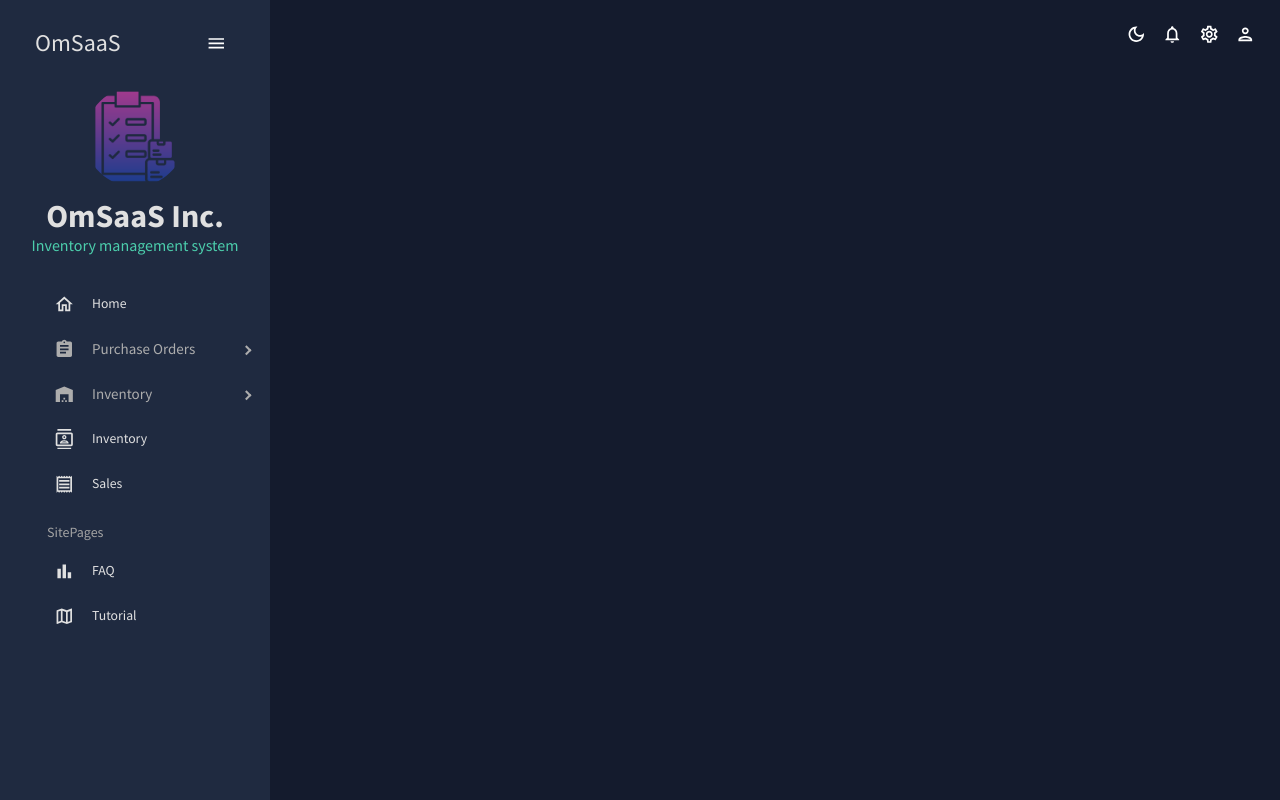
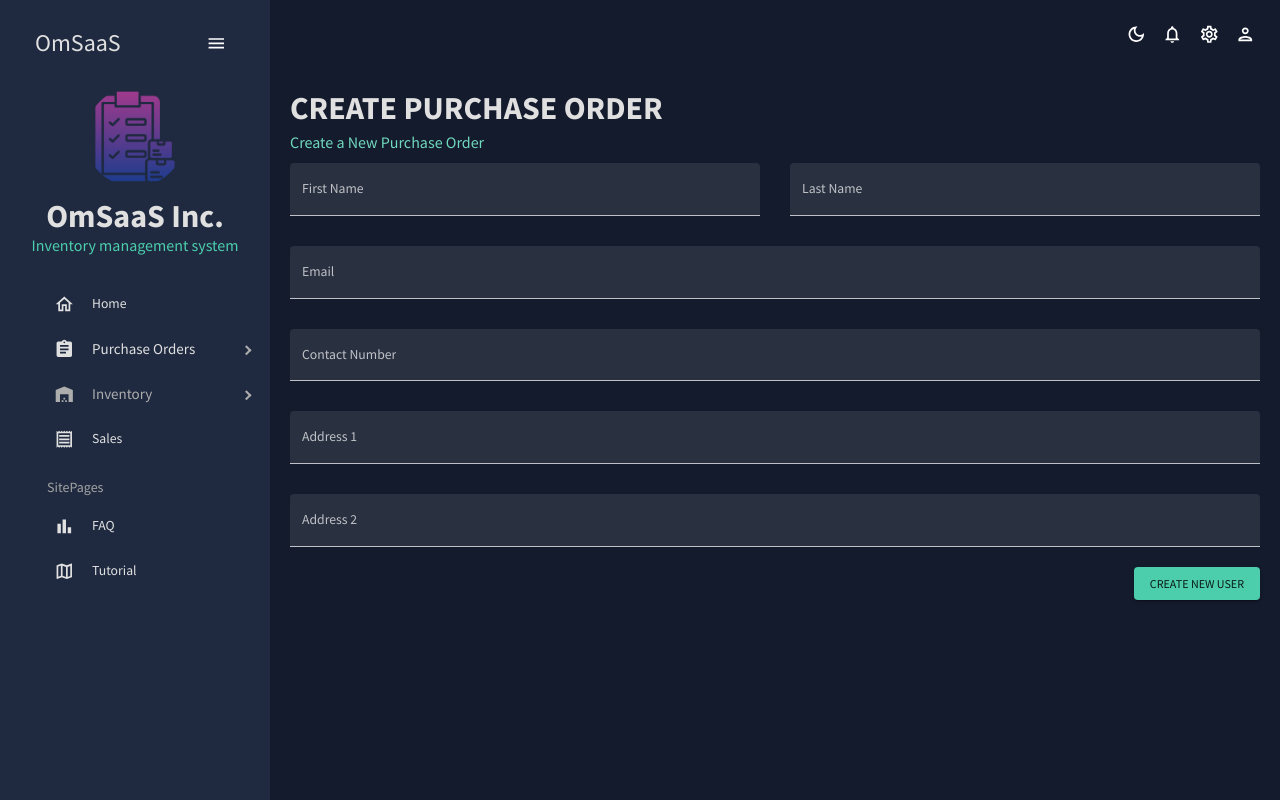
Before and after one commit to manukashyap/omsaas-dashboard, a React (Create React App) app: page /purchaseOrderCreate in a window 1280 px wide. Built offline with nearby package versions, Linux system fonts and the light colour scheme.

Commit message:
Added axios call pending orders + button color changes

```diff
--- a/package.json
+++ b/package.json
@@ -23,6 +23,7 @@
     "@testing-library/jest-dom": "^5.16.5",
     "@testing-library/react": "^13.3.0",
     "@testing-library/user-event": "^13.5.0",
+    "axios": "^1.7.2",
     "chart.js": "^3.9.1",
     "formik": "^2.2.9",
     "react": "^18.2.0",
--- a/src/App.js
+++ b/src/App.js
@@ -11,6 +11,8 @@ import { ColorModeContext, useMode } from "./theme";
 import Inventory from "./scenes/inventory";
 import Sales from "./scenes/sales";
 import Tutorial from "./scenes/tutorial";
+import PurchaseOrder from "./scenes/purchase_order";
+import Pending from "./scenes/pending";
 
 
 function App() {
@@ -28,6 +30,8 @@ function App() {
             <Routes>
               <Route path="/" element={<Home />} />
               <Route path="/purchase" element={<Purchase />} />
+              <Route path="/pending" element={<Pending />} />
+              <Route path="/purchaseOrderCreate" element={<PurchaseOrder />} />
               <Route path="/inventory" element={<Inventory />} />
               <Route path="/sales" element={<Sales />} />
               <Route path="/faq" element={<FAQ />} />
--- /dev/null
+++ b/src/components/purchase/BackendPurchaseList.jsx
@@ -0,0 +1,45 @@
+import React, { useState } from 'react';
+import axios from 'axios';
+import { Box, Button, Typography, List, ListItem, ListItemText, Divider } from '@mui/material';
+
+const BackendPurchaseList = () => {
+  const [orders, setOrders] = useState([]);
+
+  const fetchOrders = async () => {
+    try {
+      const response = await axios.get('http://localhost:8080/api/v1/orders');
+      setOrders(response.data);
+    } catch (error) {
+      console.error('Error fetching orders:', error);
+    }
+  };
+
+  return (
+    <Box sx={{ padding: 2 }}>
+      <Button variant="contained" onClick={fetchOrders} sx={{ marginBottom: 2 }}>
+        Fetch Pending Orders
+      </Button>
+      <List>
+        {orders.map((order, index) => (
+          <React.Fragment key={index}>
+            <ListItem>
+              <ListItemText
+                primary={`Order Status: ${order.orderStatus}`}
+                secondary={
+                  <>
+                    <Typography component="span" variant="body2" color="text.primary">
+                      {`Order ID: ${order.creatorUser.id} - Order Type: ${order.orderType} - Origin Store: ${order.originStore || 'N/A'}`}
+                    </Typography>
+                  </>
+                }
+              />
+            </ListItem>
+            <Divider />
+          </React.Fragment>
+        ))}
+      </List>
+    </Box>
+  );
+};
+
+export default BackendPurchaseList;
--- a/src/scenes/global/SidebarBackup.jsx
+++ b/src/scenes/global/SidebarBackup.jsx
@@ -6,13 +6,15 @@ import "react-pro-sidebar/dist/css/styles.css";
 import { tokens } from "../../theme";
 import HomeOutlinedIcon from "@mui/icons-material/HomeOutlined";
 import PeopleOutlinedIcon from "@mui/icons-material/PeopleOutlined";
-import ContactsOutlinedIcon from "@mui/icons-material/ContactsOutlined";
+import { PendingRounded } from "@mui/icons-material";
 import ReceiptOutlinedIcon from "@mui/icons-material/ReceiptOutlined";
 import BarChartOutlinedIcon from "@mui/icons-material/BarChartOutlined";
 import MenuOutlinedIcon from "@mui/icons-material/MenuOutlined";
 import MapOutlinedIcon from "@mui/icons-material/MapOutlined";
 import WarehouseIcon from '@mui/icons-material/Warehouse';
 import AssignmentIcon from "@mui/icons-material/Assignment";
+import DensitySmallIcon from '@mui/icons-material/DensitySmall';
+
 
 const Item = ({ title, to, icon, selected, setSelected }) => {
   const theme = useTheme();
@@ -25,41 +27,12 @@ const Item = ({ title, to, icon, selected, setSelected }) => {
       }}
       onClick={() => setSelected(title)}
       icon={icon}
+      padding="2px 2px"
     >
       <Typography>{title}</Typography>
       <Link to={to} />
     </MenuItem>
   );
-};
-
-const SubMenuItem = ({ title, to, icon, selected, setSelected }) => {
-  const theme = useTheme();
-  const colors = tokens(theme.palette.mode);
-  return (
-    <SubMenu
-      active={selected === title}
-      style={{
-        color: colors.grey[100],
-      }}
-      onClick={() => setSelected(title)}
-      icon={icon}
-    >
-      <Typography>{title}</Typography>
-      <Link to={to} />
-    </SubMenu>
-  );
-};
-
-const menuData = {
-  "Home": null,
-  "Purchase Orders": {
-    "View Purchase Order": null,
-    "Create Purchase Order": null
-  },
-  "Inventory": {
-    "Stores": null,
-    "Warehouses": null
-  }
 };
 
 const Sidebar = () => {
@@ -89,7 +62,18 @@ const Sidebar = () => {
       }}
     >
       <ProSidebar collapsed={isCollapsed}>
-        <Menu iconShape="square">
+        <Menu iconShape="square"
+        menuItemStyles={{
+          button: ({ level, active, disabled }) => {
+            // only apply styles on first level elements of the tree
+            if (level === 0)
+              return {
+                color: disabled ? '#f5d9ff' : '#d359ff',
+                backgroundColor: active ? '#eecef9' : undefined,
+              };
+          },
+        }}
+        >
           {/* LOGO AND MENU ICON */}
           <MenuItem
             onClick={() => setIsCollapsed(!isCollapsed)}
@@ -143,7 +127,8 @@ const Sidebar = () => {
             </Box>
           )}
 
-          <Box paddingLeft={isCollapsed ? undefined : "10%"}>
+          <Box width="100%"
+                  height="100%"paddingLeft={isCollapsed ? undefined : "10%"}>
             <Item
               title="Home"
               to="/"
@@ -156,35 +141,32 @@ const Sidebar = () => {
             title="Purchase Orders"
             to="/"
             icon={<AssignmentIcon />}
+            style={{
+              color: colors.grey[100],
+            }}
             selected={selected}
             setSelected={setSelected}
             >
               <Item
-              title="View Purchase Orders"
+              width="100px"
+                  height="100px"
+              title="All Orders"
               to="/purchase"
-              icon={<PeopleOutlinedIcon />}
+              icon={<DensitySmallIcon />}
               selected={selected}
               setSelected={setSelected}
             />
             <Item
-              title="Create Purchase Orders"
-              to="/purchaseCreate"
+              title="Pending Orders"
+              to="/pending"
               display={selected === "Purchase Orders" ? "flex" : "none"}
-              icon={<PeopleOutlinedIcon />}
+              icon={<PendingRounded />}
               selected={selected}
               setSelected={setSelected}
             />
             <Item
-              title="Vendors List"
+              title="Vendors"
               to="/vendors"
-              display={selected === "Purchase Orders" ? "flex" : "none"}
-              icon={<PeopleOutlinedIcon />}
-              selected={selected}
-              setSelected={setSelected}
-            />
-            <Item
-              title="Add new vendors"
-              to="/vendorAdd"
               display={selected === "Purchase Orders" ? "flex" : "none"}
               icon={<PeopleOutlinedIcon />}
               selected={selected}
@@ -200,32 +182,26 @@ const Sidebar = () => {
             setSelected={setSelected}
             >
               <Item
-              title="Store Details"
+              title="Stores"
               to="/stores"
+              width="100%"
+                  height="100%"
               icon={<PeopleOutlinedIcon />}
               selected={selected}
               setSelected={setSelected}
             />
             <Item
-              title="Add new store"
-              to="/storeCreate"
-              display={selected === "Purchase Orders" ? "flex" : "none"}
+              title="Products"
+              to="/productStock"
+              display={selected === "Inventory" ? "flex" : "none"}
               icon={<PeopleOutlinedIcon />}
               selected={selected}
               setSelected={setSelected}
             />
             <Item
-              title="Product stock"
-              to="/productStock"
-              display={selected === "Purchase Orders" ? "flex" : "none"}
-              icon={<PeopleOutlinedIcon />}
-              selected={selected}
-              setSelected={setSelected}
-            />
-            <Item
-              title="Add new vendors"
-              to="/vendorAdd"
-              display={selected === "Purchase Orders" ? "flex" : "none"}
+              title="Inventory"
+              to="/inventoryTrack"
+              display={selected === "Inventory" ? "flex" : "none"}
               icon={<PeopleOutlinedIcon />}
               selected={selected}
               setSelected={setSelected}
@@ -233,13 +209,6 @@ const Sidebar = () => {
 
             </SubMenu>
 
-            <Item
-              title="Inventory"
-              to="/inventory"
-              icon={<ContactsOutlinedIcon />}
-              selected={selected}
-              setSelected={setSelected}
-            />
             <Item
               title="Sales"
               to="/sales"
--- /dev/null
+++ b/src/scenes/pending/index.jsx
@@ -0,0 +1,25 @@
+import { Box, Button, useTheme } from "@mui/material";
+import Header from "../../components/Header";
+import { tokens } from "../../theme";
+import AddIcon from "@mui/icons-material/Add";
+
+import { Link } from "react-router-dom";
+import BackendPurchaseList from "../../components/purchase/BackendPurchaseList";
+
+
+const Pending = () => {
+  const theme = useTheme();
+  const colors = tokens(theme.palette.mode);
+  return (
+    <Box m="20px">
+      <Box display="flex" justifyContent="space-between" alignItems="center">
+        <Header title="Pending Orders" subtitle="Pending order details page" />
+      </Box>
+      {/* <PurchaseList /> */}
+      <BackendPurchaseList/>
+    </Box>
+
+  );
+};
+
+export default Pending;
--- /dev/null
+++ b/src/scenes/purchase_order/index.jsx
@@ -0,0 +1,154 @@
+import { Box, Button, TextField } from "@mui/material";
+import { Formik } from "formik";
+import * as yup from "yup";
+import useMediaQuery from "@mui/material/useMediaQuery";
+import Header from "../../components/Header";
+
+const PurchaseOrder = () => {
+  const isNonMobile = useMediaQuery("(min-width:600px)");
+
+  const handleFormSubmit = (values) => {
+    console.log(values);
+  };
+
+  return (
+    <Box m="20px">
+      <Header title="CREATE PURCHASE ORDER" subtitle="Create a New Purchase Order" />
+
+      <Formik
+        onSubmit={handleFormSubmit}
+        initialValues={initialValues}
+        validationSchema={checkoutSchema}
+      >
+        {({
+          values,
+          errors,
+          touched,
+          handleBlur,
+          handleChange,
+          handleSubmit,
+        }) => (
+          <form onSubmit={handleSubmit}>
+            <Box
+              display="grid"
+              gap="30px"
+              gridTemplateColumns="repeat(4, minmax(0, 1fr))"
+              sx={{
+                "& > div": { gridColumn: isNonMobile ? undefined : "span 4" },
+              }}
+            >
+              <TextField
+                fullWidth
+                variant="filled"
+                type="text"
+                label="First Name"
+                onBlur={handleBlur}
+                onChange={handleChange}
+                value={values.firstName}
+                name="firstName"
+                error={!!touched.firstName && !!errors.firstName}
+                helperText={touched.firstName && errors.firstName}
+                sx={{ gridColumn: "span 2" }}
+              />
+              <TextField
+                fullWidth
+                variant="filled"
+                type="text"
+                label="Last Name"
+                onBlur={handleBlur}
+                onChange={handleChange}
+                value={values.lastName}
+                name="lastName"
+                error={!!touched.lastName && !!errors.lastName}
+                helperText={touched.lastName && errors.lastName}
+                sx={{ gridColumn: "span 2" }}
+              />
+              <TextField
+                fullWidth
+                variant="filled"
+                type="text"
+                label="Email"
+                onBlur={handleBlur}
+                onChange={handleChange}
+                value={values.email}
+                name="email"
+                error={!!touched.email && !!errors.email}
+                helperText={touched.email && errors.email}
+                sx={{ gridColumn: "span 4" }}
+              />
+              <TextField
+                fullWidth
+                variant="filled"
+                type="text"
+                label="Contact Number"
+                onBlur={handleBlur}
+                onChange={handleChange}
+                value={values.contact}
+                name="contact"
+                error={!!touched.contact && !!errors.contact}
+                helperText={touched.contact && errors.contact}
+                sx={{ gridColumn: "span 4" }}
+              />
+              <TextField
+                fullWidth
+                variant="filled"
+                type="text"
+                label="Address 1"
+                onBlur={handleBlur}
+                onChange={handleChange}
+                value={values.address1}
+                name="address1"
+                error={!!touched.address1 && !!errors.address1}
+                helperText={touched.address1 && errors.address1}
+                sx={{ gridColumn: "span 4" }}
+              />
+              <TextField
+                fullWidth
+                variant="filled"
+                type="text"
+                label="Address 2"
+                onBlur={handleBlur}
+                onChange={handleChange}
+                value={values.address2}
+                name="address2"
+                error={!!touched.address2 && !!errors.address2}
+                helperText={touched.address2 && errors.address2}
+                sx={{ gridColumn: "span 4" }}
+              />
+            </Box>
+            <Box display="flex" justifyContent="end" mt="20px">
+              <Button type="submit" color="secondary" variant="contained">
+                Create New User
+              </Button>
+            </Box>
+          </form>
+        )}
+      </Formik>
+    </Box>
+  );
+};
+
+const phoneRegExp =
+  /^((\+[1-9]{1,4}[ -]?)|(\([0-9]{2,3}\)[ -]?)|([0-9]{2,4})[ -]?)*?[0-9]{3,4}[ -]?[0-9]{3,4}$/;
+
+const checkoutSchema = yup.object().shape({
+  firstName: yup.string().required("required"),
+  lastName: yup.string().required("required"),
+  email: yup.string().email("invalid email").required("required"),
+  contact: yup
+    .string()
+    .matches(phoneRegExp, "Phone number is not valid")
+    .required("required"),
+  address1: yup.string().required("required"),
+  address2: yup.string().required("required"),
+});
+const initialValues = {
+  firstName: "",
+  lastName: "",
+  email: "",
+  contact: "",
+  address1: "",
+  address2: "",
+};
+
+export default PurchaseOrder;
```
Also changed, not shown: src/scenes/purchase/index.jsx (+12 -3 lines), src/scenes/stores/index.jsx (added, +16 -0 lines).
